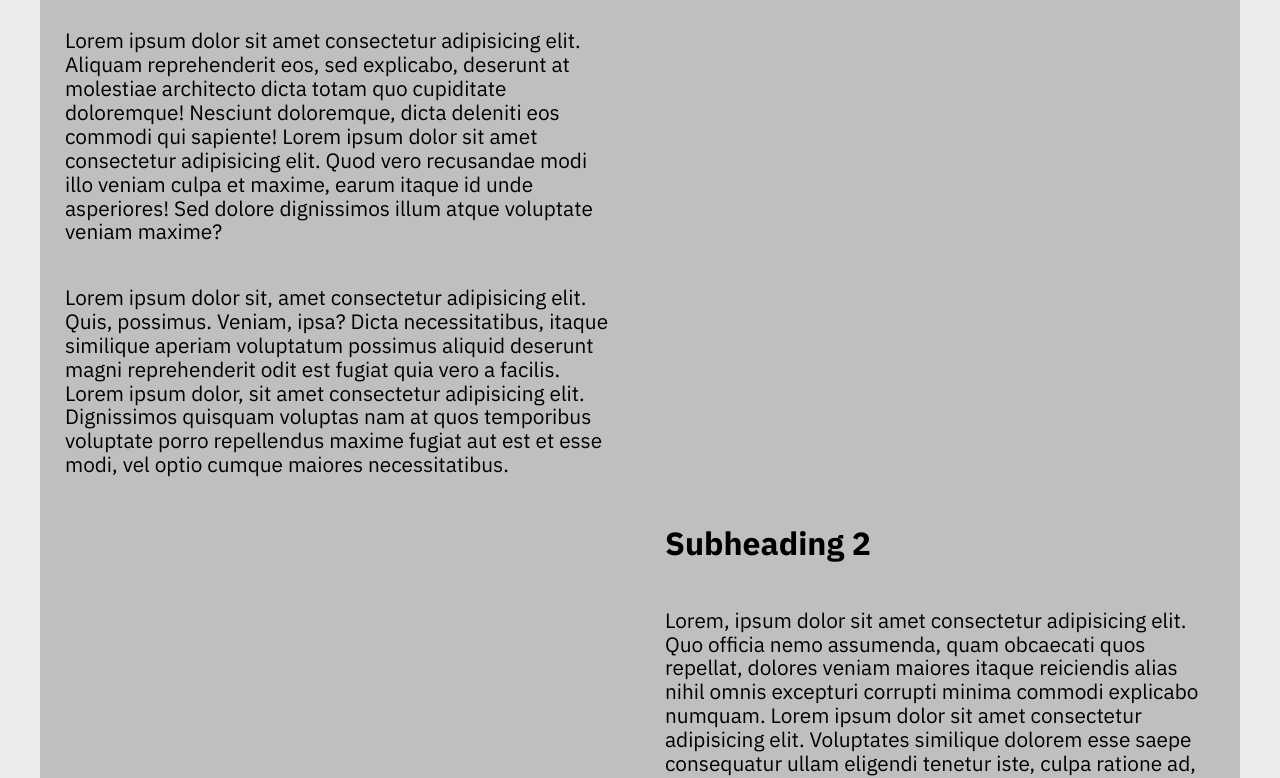
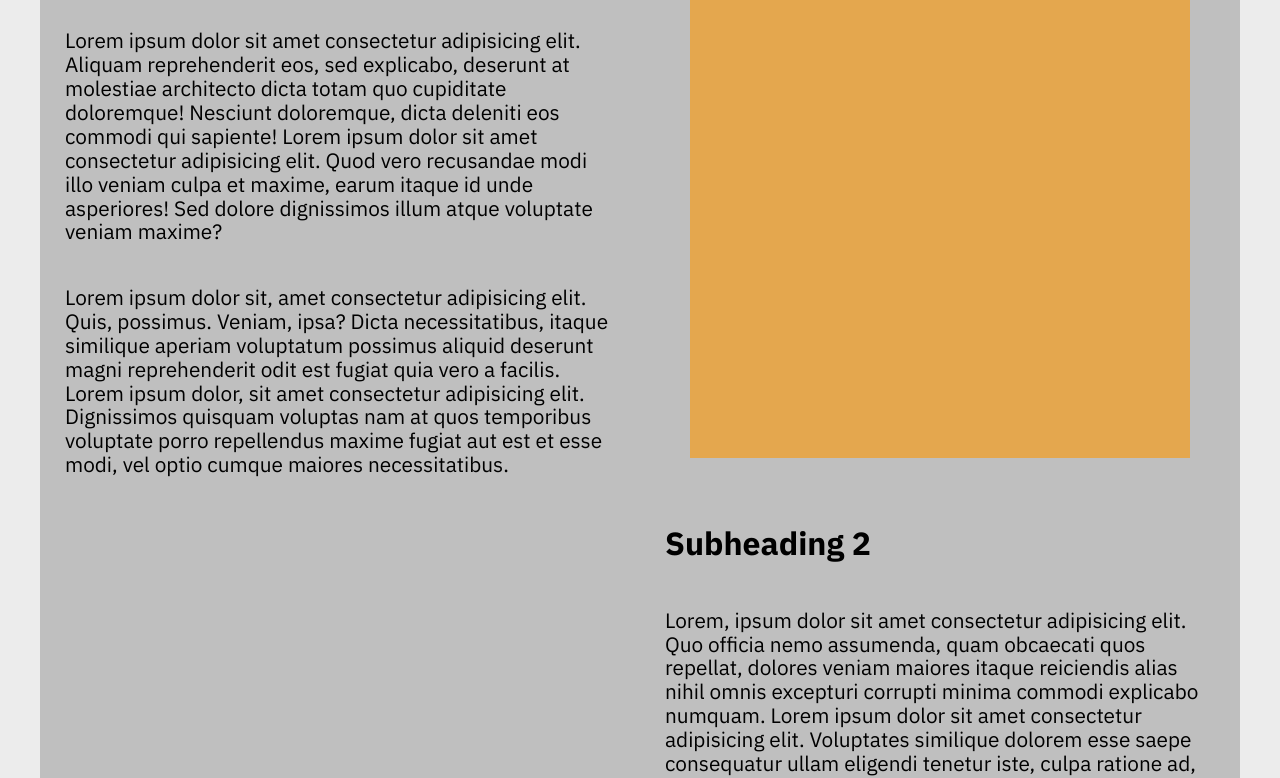
Before and after one commit to marco-tav/pagina-jt, a plain HTML site: page index.html in a window 1280 px wide. Shown: the part 301-1079 px from the top of the page. Drawn offline with Linux system fonts and the light colour scheme.

Commit message:
Add image placehoder. Alignment and resize still WIP

```diff
--- a/index.html
+++ b/index.html
@@ -39,10 +39,10 @@
                             <p class="common-text">Lorem ipsum dolor sit, amet consectetur adipisicing elit. Quis, possimus. Veniam, ipsa? Dicta necessitatibus, itaque similique aperiam voluptatum possimus aliquid deserunt magni reprehenderit odit est fugiat quia vero a facilis. Lorem ipsum dolor, sit amet consectetur adipisicing elit. Dignissimos quisquam voluptas nam at quos temporibus voluptate porro repellendus maxime fugiat aut est et esse modi, vel optio cumque maiores necessitatibus.</p>
                         </div>
                         <div class="img">
-
+                            <div class="img-placeholder"></div>
                         </div>
                     </div>
-                    <div class="text-card img-leftt">
+                    <div class="text-card img-left">
                         <div class="img">
 
                         </div>
--- a/styles/index-style.css
+++ b/styles/index-style.css
@@ -187,4 +187,13 @@ main {
 
 .img {
     width: 50%;
+    display: flex;
+    justify-content: center;
+    align-items: center;
 }
+
+.img-placeholder {
+    width: 500px;
+    height: 500px;
+    background-color: var(--indian-yellow);
+}
```
